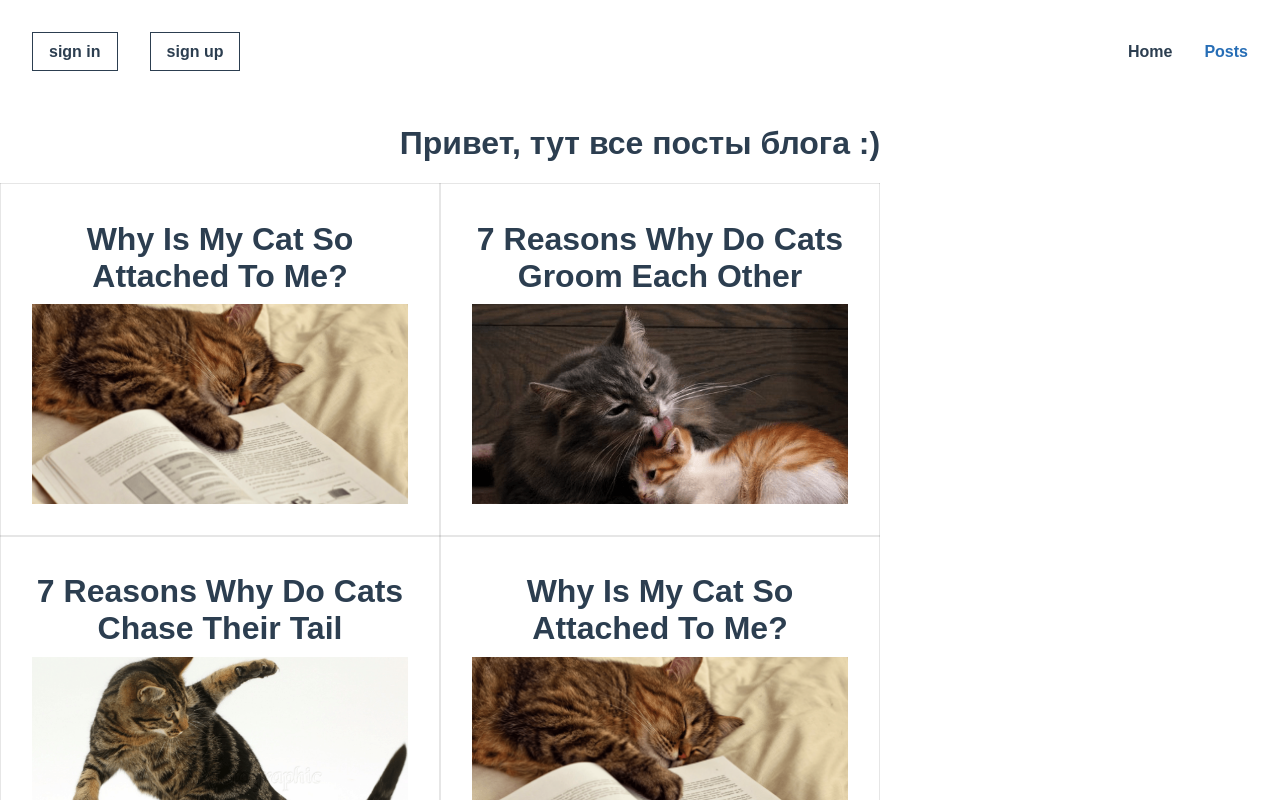
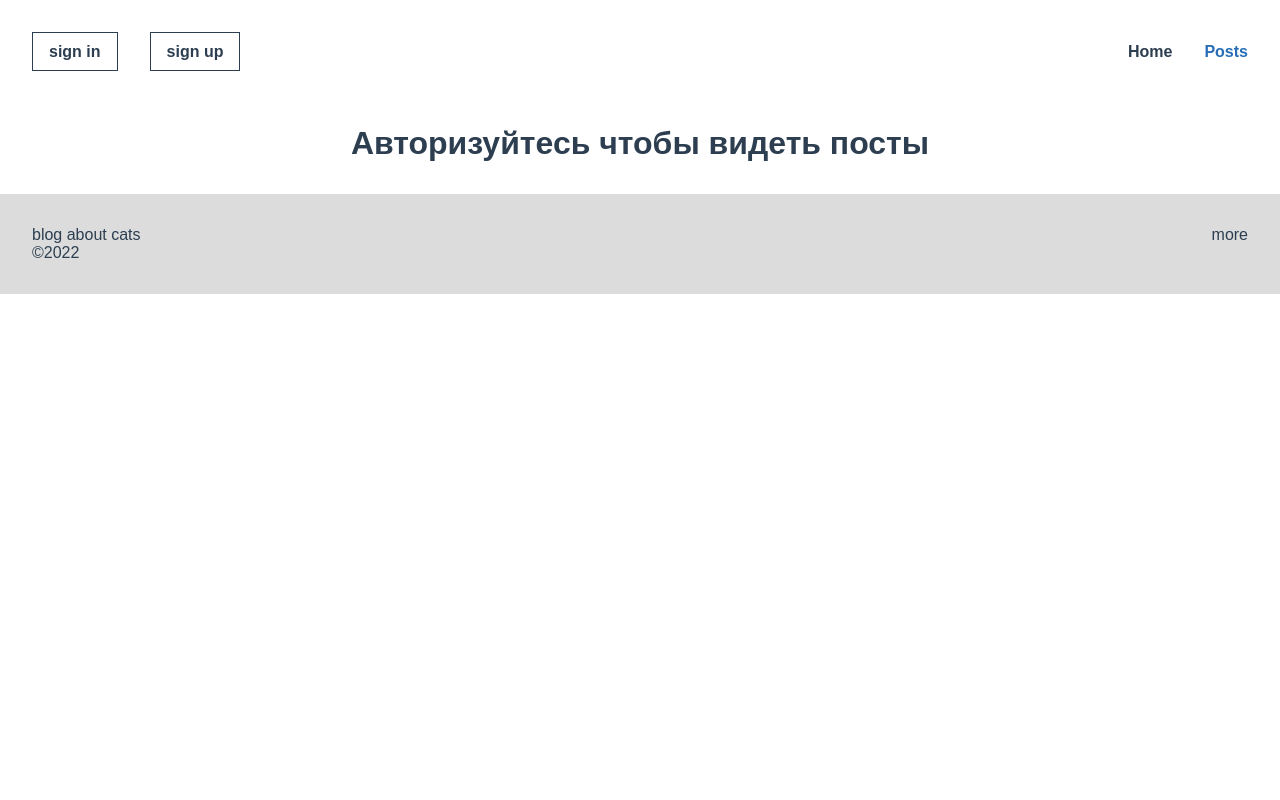
Before and after one commit to zaynapdev/spa-blog, a Vue app: page /posts in a window 1280 px wide. Shown: the top 800 px of the page. Built offline with nearby package versions, Linux system fonts and the light colour scheme.

Commit message:
adding posts

```diff
--- a/src/App.vue
+++ b/src/App.vue
@@ -58,4 +58,21 @@ nav .sign a.router-link-exact-active:hover{
 input{
   padding: .5rem 1rem;
 }
+.button{
+  padding: 0.6rem 1rem;
+  border: 1px solid#2c3e50;
+  background: none;
+  transition: .2s;
+  cursor: pointer;
+}
+.button:hover{
+  background:#276eb6;
+  color: white;
+}
+form, .newpost{
+  display: flex;
+  flex-direction: column;
+  align-items: center;
+  gap: 1rem;
+}
 </style>
--- a/src/components/Header.vue
+++ b/src/components/Header.vue
@@ -2,12 +2,12 @@
   <nav>
     <div class="nav" v-if="store.getters.checkIfLogged">
       <router-link to="/signin">
-        <button @click="store.commit('logOut')">exit</button>
+        <button @click="store.commit('logOut')" class="button" >log out</button>
       </router-link>
     </div>
     <div class="sign nav" v-else>
-      <router-link to="/signin">sign in</router-link>
-      <router-link to="/signup">sign up</router-link>
+      <router-link to="/signin" class="button">sign in</router-link>
+      <router-link to="/signup" class="button">sign up</router-link>
     </div>
     <div class="nav">
       <router-link to="/">Home</router-link>
@@ -18,6 +18,7 @@
 
 <script>
 import { useStore } from 'vuex'
+
 export default {
   name: 'Header',
   setup(){
@@ -39,13 +40,4 @@ nav{
   align-items: center;
   gap: 2rem;
 }
-.sign a{
-  padding: .6rem 1rem;
-  border: 1px solid#2c3e50;
-  transition: .2s;
-}
-.sign a:hover{
-  background-color: #2c3e50;
-  color: white;
-}
 </style>
--- /dev/null
+++ b/src/components/NewPost.vue
@@ -0,0 +1,23 @@
+<template>
+  <div class="newpost">
+    <input type="text" class="title" placeholder="Title" v-model="title">
+    <textarea name="" id="" cols="25" rows="8" v-model="text"></textarea>
+    <input type="submit" value="Добавить" class="button" @click="$emit('addpost', title, text)">
+  </div>
+</template>
+
+<script>
+import { ref } from '@vue/reactivity'
+export default {
+  name: 'NewPost',
+  setup(){
+    const title = ref('')
+    const text = ref('')
+
+    return {title, text}
+  }
+}
+</script>
+
+<style>
+</style>
--- a/src/components/SigninForm.vue
+++ b/src/components/SigninForm.vue
@@ -2,13 +2,14 @@
   <form action="" @submit.prevent="auth(loginin, passwordin)">
     <input type="email" v-model="loginin" id="a" placeholder="E-mail">
     <input type="password" v-model="passwordin" placeholder="password">
-    <input type="submit" value="Войти">
+    <input type="submit" value="Войти" class="button">
   </form>
 </template>
 
 <script>
 import { ref } from '@vue/reactivity'
 import { useStore } from 'vuex'
+import router from '@/router'
 
 export default {
   name: 'Signin',
@@ -24,12 +25,12 @@ export default {
       }else if(!checkUser){
         console.log('wrong login')
       } else if (p == '') {
-        console.log('input passwordw')
+        console.log('input password')
       } else if (p != checkUser.password) {
         console.log('wrong password')
       } else {
-        store.commit('signIn')
-        console.log(true)
+        store.commit('signIn', checkUser)
+        router.replace({name: 'home'})
       }
     }
 
--- a/src/components/SigupForm.vue
+++ b/src/components/SigupForm.vue
@@ -3,13 +3,14 @@
     <input type="text" v-model="name" placeholder="Name">
     <input type="email" v-model="login" placeholder="E-mail">
     <input type="password"  v-model="password" placeholder="password">
-    <input class="submit" type="submit" value="Зарегистрироваться">
+    <input class="button" type="submit" value="Зарегистрироваться" >
   </form>
 </template>
 
 <script>
 import { ref } from '@vue/reactivity'
 import { useStore } from 'vuex'
+import router from '@/router'
 
 export default {
     name: 'Signup',
@@ -23,6 +24,7 @@ export default {
           const check = store.getters.users.find(user => user.login == login)
           if(name != '' && login != '' && password != '' && !check){
             store.commit('signUp', {name, login, password})
+            router.replace({name: 'home'})
           }
           if(check){alert('this e-mail is already used')}
 
@@ -34,10 +36,5 @@ export default {
 </script>
 
 <style>
-form{
-    display: flex;
-    flex-direction: column;
-    align-items: center;
-    gap: 1rem;
-}
+
 </style>
--- a/src/store/modules/posts/index.js
+++ b/src/store/modules/posts/index.js
@@ -1,44 +1,35 @@
 export default{
     state: {
-      posts: {
-        1:{
+      posts: JSON.parse(localStorage.getItem('posts')) ?? {
+        '73': [{
             path: '/post/1',
             id: 1,
             title: 'Why Is My Cat So Attached To Me?',
             img: require('@/assets/1.webp'),
             text: "A cat ever so attached to you from the get-go perhaps had a connection with you. The connection can be founded on various reasons that highly involves your cat's feelings towards you. Perhaps, your cat feels secure with you more than anyone else, that's why it has grown to become attached to you. It is also good to know that perhaps you and your cat share some sort of a trust bond so strong wherein your cat does not even want to share this bond with anyone else but you. A bit flattering isn't it?"
           },
-        2:{
+          {
             path: '/post/2',
             id: 2,
             title: '7 Reasons Why Do Cats Groom Each Other',
             img: require('@/assets/2.webp'),
             text: "Usually, you will see mother cats groom their kittens clean. I guess this occurs for obvious reasons like those cute tiny kittens are still unable to do so themselves. As newborns, they are yet to develop that skill to groom themselves. Mother cats grooming their kittens clean has a lot of purposes: first, keeping their kittens clean and to remove all the unnecessary elements in their kittens’ fur coming from birth; second, to teach their kittens on how to groom themselves; third, mother cats lick kittens heads and genitals in order to encourage the cats to excrete its waste."
           },
-        3:{
+          {
             path: '/post/3',
             id: 3,
             title: '7 Reasons Why Do Cats Chase Their Tail',
             img: require('@/assets/3.webp')
-        },
-        4:{
+          }
+        ],
+        '105': [
+          {
             path: '/post/1',
             id: 1,
-          title: 'Why Is My Cat So Attached To Me?',
-          img: require('@/assets/1.webp')
-        },
-        5:{
-          path: '/post/2',
-          id: 2,
-          title: '7 Reasons Why Do Cats Groom Each Other',
-          img: require('@/assets/2.webp')
-        },
-        6:{
-          path: '/post/3',
-          id: 3,
-          title: '7 Reasons Why Do Cats Chase Their Tail',
+            title: 'no wayyyy',
             img: require('@/assets/3.webp')
-        },
+          }
+        ]
       }
     },
     getters: {
@@ -47,6 +38,11 @@ export default{
       }
     },
     mutations: {
+      addNewPost(state, payload){
+        if (state.posts[payload.id] == undefined) {state.posts[payload.id] = []}
+        state.posts[payload.id].push({path: '/post/4', id: 1, title: payload.title, img:require('@/assets/3.webp'), text: payload.text})
+        localStorage.setItem('posts', JSON.stringify(state.posts))
+      }
     },
     actions: {
     },
--- a/src/store/modules/users/index.js
+++ b/src/store/modules/users/index.js
@@ -17,11 +17,11 @@ export default{
             state.users.push({id: id, name: payload.name, login: payload.login, password: payload.password})
             state.logged = true
             localStorage.setItem('users', JSON.stringify(state.users))
-            localStorage.setItem('logged', JSON.stringify(state.logged))
+            localStorage.setItem('logged', JSON.stringify(payload.login))
         },
-        signIn(state){
+        signIn(state, payload){
             state.logged = true
-            localStorage.setItem('logged', JSON.stringify(true))
+            localStorage.setItem('logged', JSON.stringify(payload))
         },
         logOut(state){
             state.logged = false
--- a/src/views/PostView.vue
+++ b/src/views/PostView.vue
@@ -10,7 +10,7 @@
 import PostBlock from '@/components/Post.vue'
 import {useStore} from 'vuex'
 import {useRoute} from 'vue-router'
-import {computed, onMounted} from 'vue'
+import {computed} from 'vue'
 
 export default{
   components:{
@@ -20,15 +20,13 @@ export default{
     const store = useStore()
     const route = useRoute()
     const id = route.params.id
+    const user = store.getters.checkIfLogged
     const post = computed(()=>{
-      return store.getters.posts[id-1]
-    })
-    onMounted(()=>{
+      return store.getters.posts[user.id][id-1]
     })
 
     return {post}
   }
-
 }
 </script>
 
--- a/src/views/PostsView.vue
+++ b/src/views/PostsView.vue
@@ -1,30 +1,43 @@
 <template>
-  <div>
-    <h1>Привет, тут все посты блога :)</h1>
-    <div class="allposts flex">
+  <div v-if="user">
+    <h1>Привет, тут все ваши посты :> <button class="button" @click="newPost">Добавить</button></h1>
+    <NewPost v-if="checkAdding" @addpost="addNewPost"/>
+    <div class="allposts flex" v-else>
       <PostBlock class="post" v-for="post in posts" :img="post.img" :path="post.path" :key="post.id" :title="post.title" :link="'more'"/>
     </div>
+  </div>
+  <div v-else>
+    <h1>Авторизуйтесь чтобы видеть посты</h1>
   </div>
 </template>
 
 <script>
 import {useStore} from 'vuex'
 import PostBlock from '@/components/Post.vue'
-import {computed, onMounted} from 'vue'
+import NewPost from '@/components/NewPost.vue'
+import {computed, onMounted, ref} from 'vue'
 
 export default {
   components:{
-    PostBlock
+    PostBlock,
+    NewPost
   },
   setup(){
     const store = useStore()
+    const user = store.getters.checkIfLogged
+    const checkAdding = ref(false)
     const posts = computed(()=>{
-      return store.getters.posts
+      return store.getters.posts[user.id]
     })
-    onMounted(()=>{
-    })
+    const newPost = ()=>{
+      checkAdding.value = !checkAdding.value
+    }
+    const addNewPost = (title, text)=>{
+      store.commit('addNewPost', {id: user.id, title, text})
+      checkAdding.value = !checkAdding.value
+    }
 
-    return {posts}
+    return {posts, user, newPost, checkAdding, addNewPost}
   }
 }
 </script>
```
Lines whose indentation alone changed are shown as unchanged.
